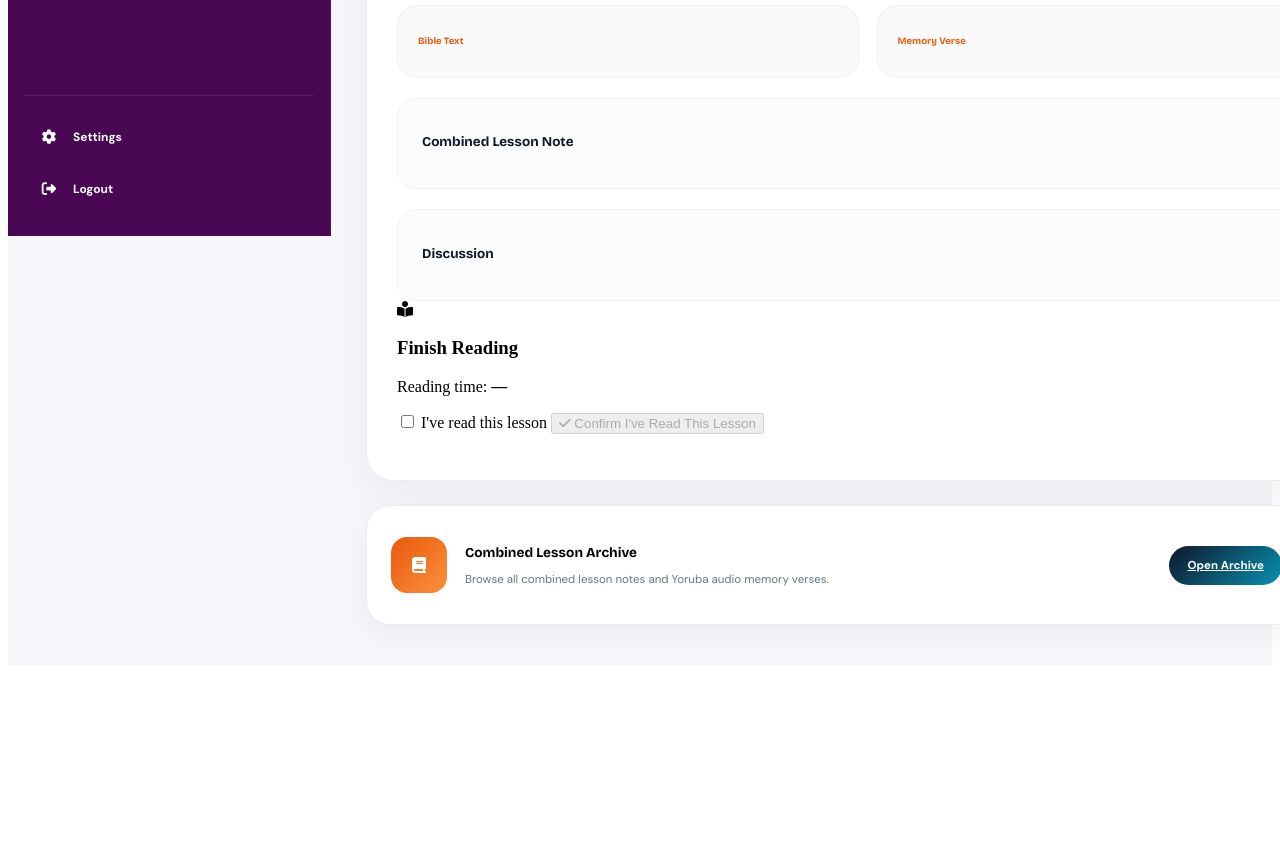
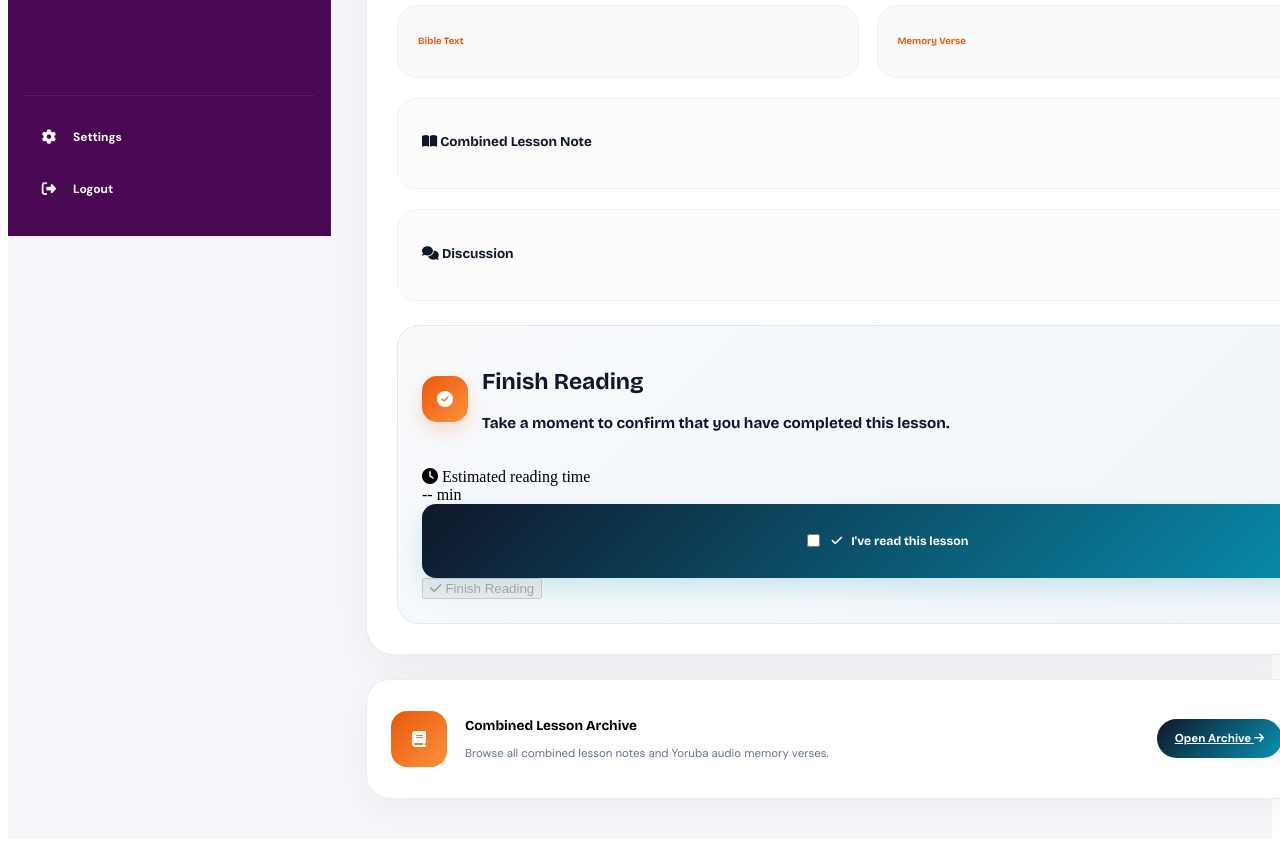
Before and after one commit to apostolicfaithchurchisiwuyouth/isiwu-welfare-dashboard, a plain HTML site: page pages/lessons.html in a window 1280 px wide. Shown: the part 620-1467 px from the top of the page. Before the commit the page ends 1293 px from the top, so only its background shows below. Drawn offline with nearby package versions, Linux system fonts and the light colour scheme; no server answers.

Commit message:
Update lessons.html

```diff
--- a/pages/lessons.html
+++ b/pages/lessons.html
@@ -10,31 +10,20 @@
         content="width=device-width, initial-scale=1.0"
     >
 
+    <title>Weekly Lessons | AFC Isiwu Youth</title>
+
     <meta
         name="theme-color"
         content="#ea580c"
     >
-
-    <meta
-        name="description"
-        content="Weekly Bible lessons for AFC Isiwu Youth."
-    >
-
-    <title>Weekly Lessons | AFC Isiu Youth</title>
-
-
-    <!-- =====================================================
-         PWA
-    ====================================================== -->
 
     <link
         rel="manifest"
         href="../manifest.json"
     >
 
-
     <!-- =====================================================
-         GOOGLE FONTS
+         FONTS
     ====================================================== -->
 
     <link
@@ -53,7 +42,6 @@
         rel="stylesheet"
     >
 
-
     <!-- =====================================================
          FONT AWESOME
     ====================================================== -->
@@ -63,9 +51,8 @@
         href="https://cdnjs.cloudflare.com/ajax/libs/font-awesome/6.5.2/css/all.min.css"
     >
 
-
     <!-- =====================================================
-         GLOBAL PORTAL SHELL
+         GLOBAL SHELL
     ====================================================== -->
 
     <link
@@ -78,7 +65,6 @@
         href="../css/shell.css"
     >
 
-
     <!-- =====================================================
          LESSON PAGE
     ====================================================== -->
@@ -87,7 +73,6 @@
         rel="stylesheet"
         href="../css/lessons.css"
     >
-
 
     <!-- =====================================================
          PAPAPARSE
@@ -106,24 +91,23 @@
     <!-- =====================================================
          PAGE CONTENT
 
-         IMPORTANT:
-         shell.js searches for [data-page-content]
-         and moves everything inside it into #pageContent.
+         shell.js will automatically move everything inside
+         this container into the global portal shell.
     ====================================================== -->
 
     <div data-page-content>
 
 
         <!-- =================================================
-             LESSON PAGE
+             LESSONS PAGE
         ================================================== -->
 
         <div class="lessons-page">
 
 
-            <!-- =============================================
+            <!-- =================================================
                  HERO
-            ============================================== -->
+            ================================================== -->
 
             <section class="hero-wrapper">
 
@@ -163,23 +147,23 @@
 
                         <p class="hero-description">
 
-                            Study Sunday School lessons,
-                            memory verses, Bible texts and
-                            discussion points for Senior,
+                            Study Sunday School lessons, memory verses,
+                            Bible texts and discussion points for Senior,
                             Junior and Elementary classes.
 
                         </p>
 
                     </div>
 
+
                 </div>
 
             </section>
 
 
-            <!-- =============================================
+            <!-- =================================================
                  CLASS TABS
-            ============================================== -->
+            ================================================== -->
 
             <section
                 class="tabs"
@@ -191,7 +175,9 @@
                     class="tab active"
                     data-class="Senior"
                 >
+
                     Senior
+
                 </button>
 
 
@@ -200,7 +186,9 @@
                     class="tab"
                     data-class="Junior"
                 >
+
                     Junior
+
                 </button>
 
 
@@ -209,25 +197,26 @@
                     class="tab"
                     data-class="Elementary"
                 >
+
                     Elementary
+
                 </button>
 
             </section>
 
 
-            <!-- =============================================
-                 LESSON CARD
-            ============================================== -->
+            <!-- =================================================
+                 MAIN LESSON CARD
+            ================================================== -->
 
             <section class="lesson-card">
 
 
-                <!-- =========================================
+                <!-- =============================================
                      LESSON HEADER
-                ========================================== -->
+                ============================================== -->
 
                 <div class="lesson-header">
-
 
                     <div class="lesson-header-top">
 
@@ -262,19 +251,9 @@
                 </div>
 
 
-                <!-- =========================================
-                     LESSON CONTENT WRAPPER
-
-                     Used by lessons.js to calculate
-                     reading time.
-                ========================================== -->
-
-                <div id="lessonContent">
-
-
-                    <!-- =====================================
+                <!-- =============================================
                      BIBLE TEXT + MEMORY VERSE
-                    ====================================== -->
+                ============================================== -->
 
                 <div class="lesson-grid">
 
@@ -289,8 +268,8 @@
 
 
                         <div
+                            id="bibleText"
                             class="lesson-text"
-                                id="bibleText"
                         ></div>
 
                     </div>
@@ -306,18 +285,19 @@
 
 
                         <div
+                            id="memoryVerse"
                             class="lesson-text"
-                                id="memoryVerse"
                         ></div>
 
                     </div>
 
+
                 </div>
 
 
-                    <!-- =====================================
+                <!-- =============================================
                      YORUBA AUDIO
-                    ====================================== -->
+                ============================================== -->
 
                 <div
                     id="yorubaAudioContainer"
@@ -327,15 +307,17 @@
 
                     <div class="section-title">
 
+                        <i class="fas fa-volume-high"></i>
+
                         Memory Verse In Yoruba
 
                     </div>
 
 
                     <audio
+                        id="yorubaAudioPlayer"
                         controls
                         preload="none"
-                            id="yorubaAudioPlayer"
                     >
 
                         <source
@@ -352,13 +334,15 @@
                 </div>
 
 
-                    <!-- =====================================
+                <!-- =============================================
                      COMBINED LESSON NOTE
-                    ====================================== -->
+                ============================================== -->
 
                 <section class="lesson-section">
 
                     <h2 class="section-title">
+
+                        <i class="fas fa-book-open"></i>
 
                         Combined Lesson Note
 
@@ -366,20 +350,22 @@
 
 
                     <div
+                        id="summary"
                         class="lesson-text"
-                            id="summary"
                     ></div>
 
                 </section>
 
 
-                    <!-- =====================================
+                <!-- =============================================
                      DISCUSSION
-                    ====================================== -->
+                ============================================== -->
 
                 <section class="lesson-section">
 
                     <h2 class="section-title">
+
+                        <i class="fas fa-comments"></i>
 
                         Discussion
 
@@ -387,78 +373,110 @@
 
 
                     <div
+                        id="discussion"
                         class="lesson-text"
-                            id="discussion"
                     ></div>
 
                 </section>
+
+
+                <!-- =============================================
+                     READING COMPLETION
+                ============================================== -->
+
+                <section
+                    class="reading-completion"
+                    id="readingCompletion"
+                >
+
+
+                    <div class="reading-completion-header">
+
+
+                        <div class="reading-completion-icon">
+
+                            <i class="fas fa-circle-check"></i>
+
+                        </div>
+
+
+                        <div class="reading-completion-title">
+
+                            <h2>
+
+                                Finish Reading
+
+                            </h2>
+
+
+                            <p>
+
+                                Take a moment to confirm that you have
+                                completed this lesson.
+
+                            </p>
+
+                        </div>
 
 
                     </div>
 
 
                     <!-- =========================================
-                     READING PROGRESS
+                         READING TIME
                     ========================================== -->
 
-                <section class="reading-status-card">
+                    <div class="reading-time-row">
 
 
-                    <div class="reading-status-icon">
+                        <div class="reading-time-label">
 
-                        <i class="fas fa-book-reader"></i>
+                            <i class="fas fa-clock"></i>
+
+                            <span>
+
+                                Estimated reading time
+
+                            </span>
 
                         </div>
 
 
-                    <div class="reading-status-content">
+                        <span
+                            id="readingTime"
+                            class="reading-time-value"
+                        >
 
-                        <h3>
+                            -- min
 
-                            Finish Reading
-
-                        </h3>
-
-
-                        <p>
-
-                            Reading time:
-
-                            <strong
-                                id="readingTime"
-                            >
-                                —
-                            </strong>
-
-                        </p>
+                        </span>
 
                     </div>
-
-                </section>
 
 
                     <!-- =========================================
                          CONFIRM READING
-
-                     Logged-in users will be able to use
-                     this in the next authentication flow.
                     ========================================== -->
 
-                <section class="reading-confirmation">
-
-
-                    <label class="reading-checkbox">
+                    <label
+                        class="reading-confirm"
+                        for="lessonReadCheckbox"
+                    >
 
                         <input
                             type="checkbox"
-                            id="readConfirmation"
+                            id="lessonReadCheckbox"
                         >
 
 
-                        <span class="custom-check"></span>
+                        <span class="custom-check">
+
+                            <i class="fas fa-check"></i>
+
+                        </span>
 
 
-                        <span class="reading-checkbox-text">
+                        <span class="reading-confirm-text">
 
                             I've read this lesson
 
@@ -467,25 +485,80 @@
                     </label>
 
 
+                    <!-- =========================================
+                         COMPLETE BUTTON
+                    ========================================== -->
+
                     <button
                         type="button"
-                        id="confirmReadingBtn"
-                        class="confirm-reading-btn"
+                        id="finishReadingButton"
+                        class="finish-reading-btn"
                         disabled
                     >
 
+                        <span class="finish-reading-icon">
+
                             <i class="fas fa-check"></i>
 
-                        Confirm I've Read This Lesson
+                        </span>
+
+
+                        <span>
+
+                            Finish Reading
+
+                        </span>
 
                     </button>
 
 
-                    <p
-                        id="readingMessage"
-                        class="reading-message"
-                        aria-live="polite"
-                    ></p>
+                    <!-- =========================================
+                         LOGIN MESSAGE
+
+                         JS can show this when a visitor is
+                         not authenticated.
+                    ========================================== -->
+
+                    <div
+                        id="readingLoginMessage"
+                        class="reading-login-message"
+                        style="display:none;"
+                    >
+
+                        <i class="fas fa-lock"></i>
+
+
+                        <span>
+
+                            Please log in to confirm that you
+                            have read this lesson.
+
+                        </span>
+
+                    </div>
+
+
+                    <!-- =========================================
+                         SUCCESS MESSAGE
+                    ========================================== -->
+
+                    <div
+                        id="readingSuccessMessage"
+                        class="reading-success-message"
+                        style="display:none;"
+                    >
+
+                        <i class="fas fa-circle-check"></i>
+
+
+                        <span>
+
+                            Lesson completed successfully.
+
+                        </span>
+
+                    </div>
+
 
                 </section>
 
@@ -493,9 +566,9 @@
             </section>
 
 
-            <!-- =============================================
-                 ARCHIVE
-            ============================================== -->
+            <!-- =================================================
+                 LESSON ARCHIVE
+            ================================================== -->
 
             <section class="archive-card">
 
@@ -518,8 +591,8 @@
 
                     <p>
 
-                        Browse all combined lesson notes
-                        and Yoruba audio memory verses.
+                        Browse all combined lesson notes and
+                        Yoruba audio memory verses.
 
                     </p>
 
@@ -531,9 +604,17 @@
                     class="archive-btn"
                 >
 
+                    <span>
+
                         Open Archive
 
+                    </span>
+
+
+                    <i class="fas fa-arrow-right"></i>
+
                 </a>
+
 
             </section>
 
```
Lines whose indentation alone changed are shown as unchanged.
